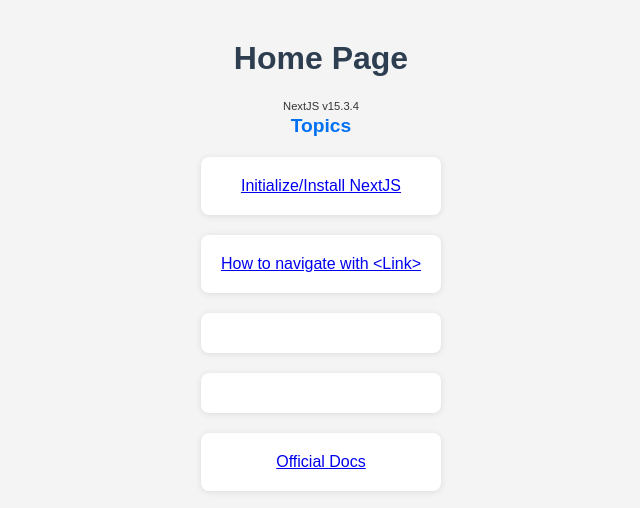
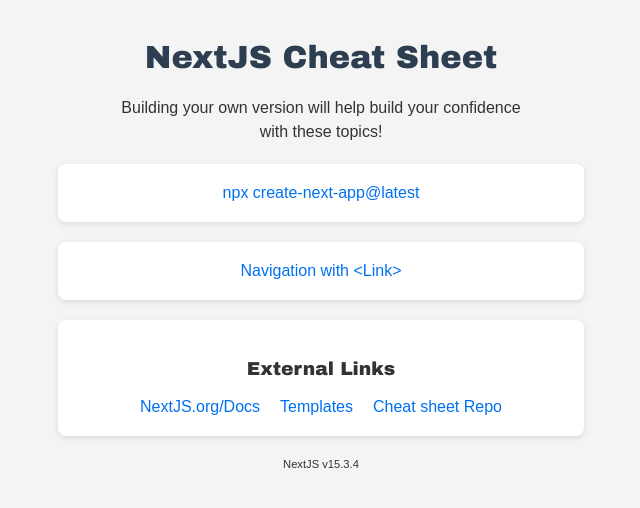
Before and after one commit to JDNafz/nextjs-boilerplate, a Next.js app: page / in a window 1280 px wide. Shown: the top 508 px of the page, without its empty margins (319-959 px from the left). Built offline with nearby package versions, Linux system fonts and the light colour scheme.

Commit message:
commented out extra li

```diff
--- a/src/app/globals.css
+++ b/src/app/globals.css
@@ -17,6 +17,11 @@
   align-items: center;
 }
 
+h1,
+h3 {
+  font-family: Arial black, sans-serif;
+}
+
 h1 {
   margin-top: 40px;
   font-size: 2rem;
@@ -29,16 +34,18 @@
 .init > p {
   text-align: start;
 }
+.margin-top {
+  margin-top: 2rem;
+}
 .highlight {
-	color: #ecebeb;
-	background-color: #3c3c3c;
-	padding: 1px 3px;
-	border-radius: 3px;
+  color: #ecebeb;
+  background-color: #3c3c3c;
+  padding: 1px 3px;
+  border-radius: 3px;
 }
 ul {
   list-style: none;
   padding: 0;
-  max-width: 800px;
   margin: 0 auto;
 }
 
@@ -47,22 +54,15 @@
   margin: 20px 0;
   padding: 20px;
   border-radius: 8px;
-  box-shadow: 0 1px 6px rgba(0, 0, 0, 0.1);
+  box-shadow: 0 2px 6px rgba(0, 0, 0, 0.1);
 }
 
-h3 {
-  margin: 0 0 10px;
-  color: #0070f3;
-  font-size: 1.2rem;
+.home-page > p {
+  width: 80%;
+  margin: 0 auto;
 }
-
-h3:hover {
-  text-decoration: underline;
-}
-
 p {
   margin: 0;
-  font-size: 1rem;
   line-height: 1.5;
 }
 
@@ -72,12 +72,13 @@
   font-size: 1rem;
 }
 
-nav a {
-  text-decoration: none;
-  color: #0070f3;
-  margin: 0 10px;
+a:hover {
+  text-decoration: underline;
 }
 
-nav a:hover {
-  text-decoration: underline;
+a:visited,
+a {
+  margin: 0 10px;
+  color: #0070f3;
+  text-decoration: none;
 }
--- a/src/app/init/page.tsx
+++ b/src/app/init/page.tsx
@@ -1,4 +1,3 @@
-import Link from "next/link";
 import { Prism as SyntaxHighlighter } from "react-syntax-highlighter";
 import { dracula } from "react-syntax-highlighter/dist/cjs/styles/prism";
 
@@ -14,7 +13,6 @@
 √   App Router?  ...  No / \`Yes\`
 √      Turbopack?...  No / \`Yes\`
 √ import alias'? ... \`No\` / Yes  `;
-
 
   return (
     <div className="init">
--- a/src/app/page.tsx
+++ b/src/app/page.tsx
@@ -4,33 +4,44 @@
 
 export default function HomePage() {
   return (
-    <div>
-      <h1>Home Page</h1>
-      <p className="small-text">NextJS v15.3.4</p>
-      <h3>Topics</h3>
-      <ul>
+    <div className="home-page">
+      <h1>NextJS Cheat Sheet </h1>
+      <p>Building your own version will help build your confidence with these topics!</p>
+      <ul className="topics-list">
         <li>
           <Link className="link" href="/init">
-            Initialize/Install NextJS
+            npx create-next-app@latest
           </Link>
         </li>
+        {/* <li>
+          <Link className="link" href="/file-structure">File Structure</Link>
+					</li> */}
         <li>
           <Link className="link" href="/app-router">
-            How to navigate with {`<Link>`}
+            Navigation with {`<Link>`}
           </Link>
         </li>
+        {/* <li>
+          <Link className="link" href="/"></Link>
+					</li> */}
         <li>
-          <Link className="link" href="/"></Link>
-        </li>
-        <li>
-          <Link className="link" href="/"></Link>
-        </li>
-        <li>
-          <Link className="link" href="/docs">
-            Official Docs
+          <h3>External Links</h3>
+          <Link className="link" target="_blank" href="https://nextjs.org/docs">
+            NextJS.org/Docs
+          </Link>
+          <Link className="link" target="_blank" href="https://vercel.com/new/templates">
+            Templates
+          </Link>
+          <Link
+            className="link"
+            target="_blank"
+            href="https://github.com/emanuelefavero/next-js?tab=readme-ov-file"
+          >
+            Cheat sheet Repo
           </Link>
         </li>
       </ul>
+      <p className="small-text">NextJS v15.3.4</p>
     </div>
   );
 }
```
Also changed, not shown: src/app/app-router/page.tsx (+11 -10 lines), 1 other file (tests, documents, lock files or other folders).
